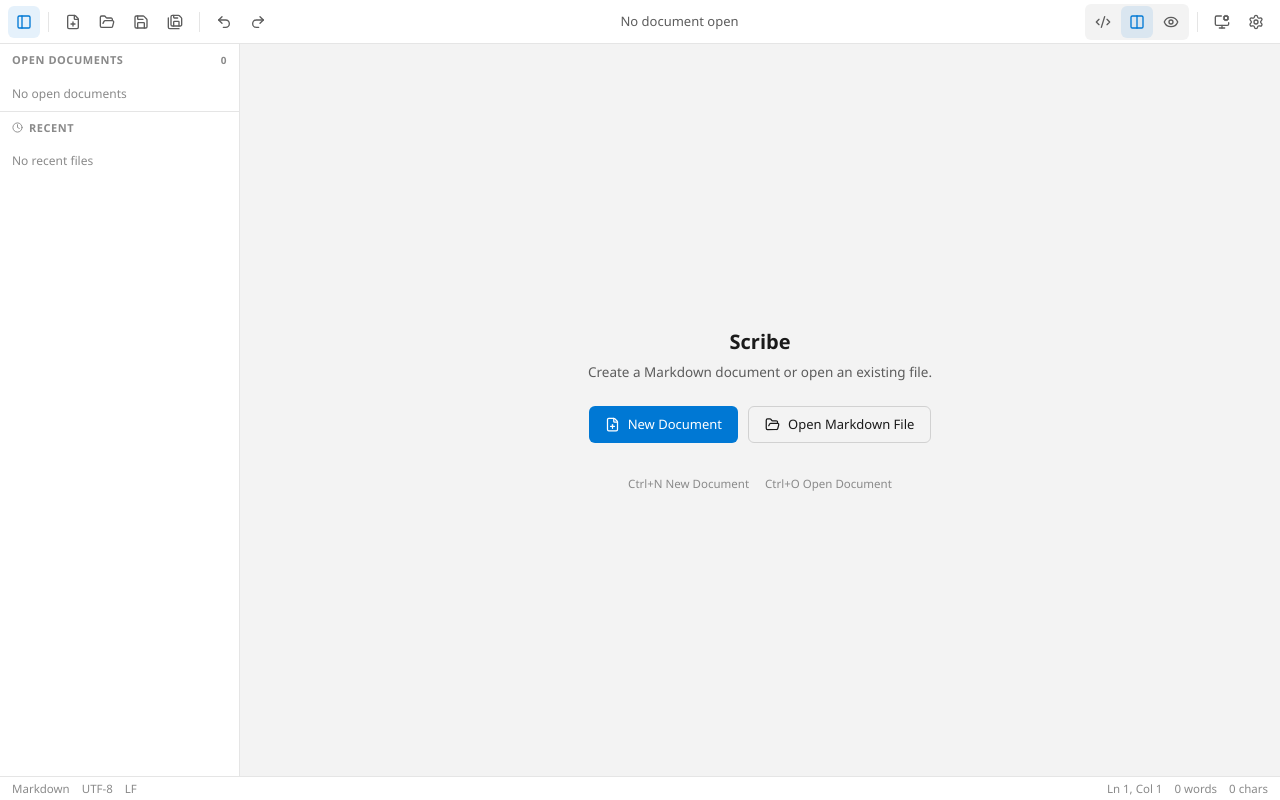
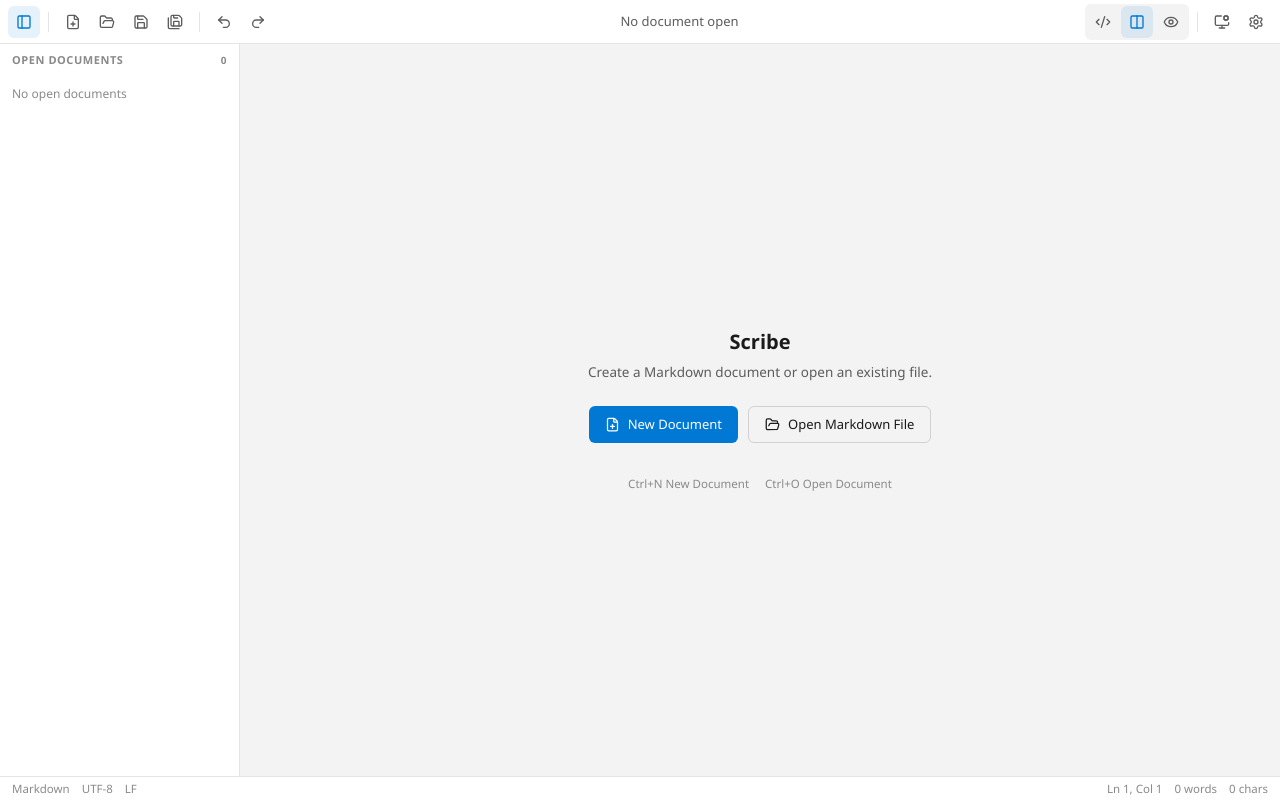
Before and after one commit to abusuraihsakhri/scribe, a React (Vite) app: page / in a window 1280 px wide. Built offline with nearby package versions, Linux system fonts and the light colour scheme.

Commit message:
feat: adapt preview, navigation and paths for web builds

```diff
--- a/src/components/Sidebar.tsx
+++ b/src/components/Sidebar.tsx
@@ -8,7 +8,7 @@
   activeId: string | null;
   onSelect: (id: string) => void;
   onClose: (id: string) => void;
-  onOpenRecent: (path: string) => void;
+  onOpenRecent?: (path: string) => void;
 }
 
 export function Sidebar({ documents, activeId, onSelect, onClose, onOpenRecent }: SidebarProps) {
@@ -54,8 +54,8 @@
         </div>
       </div>
 
-      {/* Recent Files */}
-      <div className="flex min-h-0 flex-1 flex-col border-t border-[var(--border)]">
+      {/* Recent Files are unavailable in browsers because local file handles cannot be reopened. */}
+      {onOpenRecent && <div className="flex min-h-0 flex-1 flex-col border-t border-[var(--border)]">
         <div className="flex items-center justify-between px-3 py-2 text-[11px] font-semibold uppercase tracking-wider text-[var(--text-tertiary)]">
           <span className="flex items-center gap-1.5">
             <Clock size={11} />
@@ -79,7 +79,7 @@
             recentFiles.map((file) => (
               <div
                 key={file.path}
-                onClick={() => onOpenRecent(file.path)}
+                onClick={() => onOpenRecent?.(file.path)}
                 className="group flex cursor-pointer items-center gap-2 px-3 py-1.5 text-[12.5px] text-[var(--text-primary)] transition-colors hover:bg-[var(--bg-hover)]"
                 title={file.path}
               >
@@ -100,7 +100,7 @@
             ))
           )}
         </div>
-      </div>
+      </div>}
     </div>
   );
 }
```
